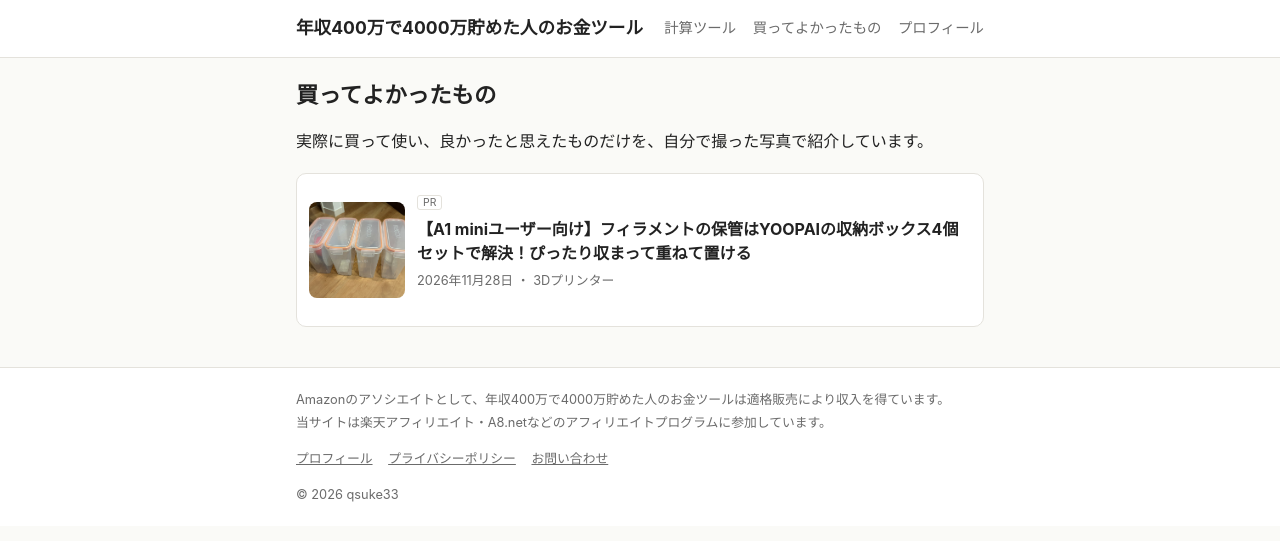
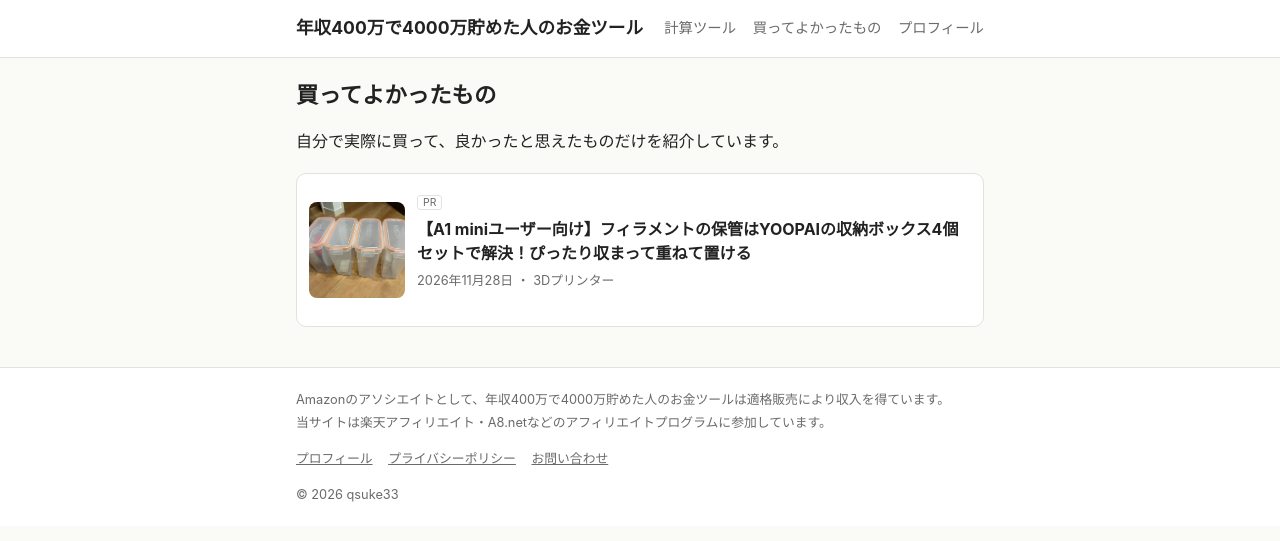
Before and after one commit to qsuke33/qsuke33.github.io, a Jekyll site: the page built from reviews.html, in a window 1280 px wide. Shown: the top 541 px of the page. Built offline with Jekyll 4.4.1, drawn with Linux system fonts in a browser that asks for light colours.

Commit message:
買ってよかったもの一覧の紹介文を簡潔に
Co-Authored-By: Claude Opus 5.5 <noreply@anthropic.com>
Claude-Session: https://claude.ai/code/session_01Tt461i3LHerpoGX4zA7gVu

```diff
--- a/reviews.html
+++ b/reviews.html
@@ -1,10 +1,10 @@
 ---
 layout: page
 title: 買ってよかったもの
-description: 実際に買って使い、良かったと思えたものだけを、自分で撮った写真で紹介します。
+description: 自分で実際に買って、良かったと思えたものだけを紹介します。
 permalink: /reviews/
 ---
-<p>実際に買って使い、良かったと思えたものだけを、自分で撮った写真で紹介しています。</p>
+<p>自分で実際に買って、良かったと思えたものだけを紹介しています。</p>
 {%- assign reviews = site.posts | where_exp: "p", "p.section != 'money'" -%}
 {%- if reviews.size > 0 %}
 {% include post-list.html posts=reviews %}
```
